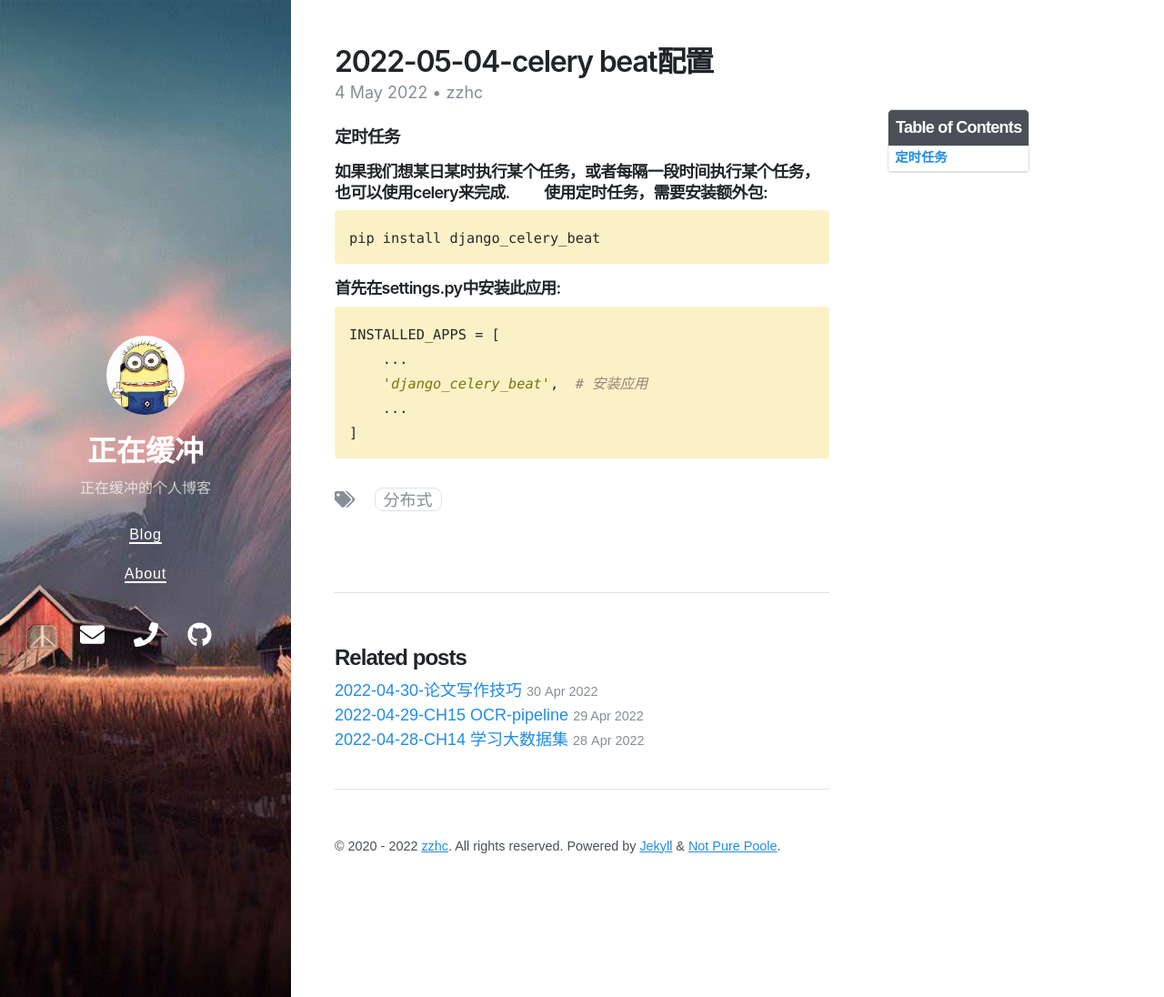
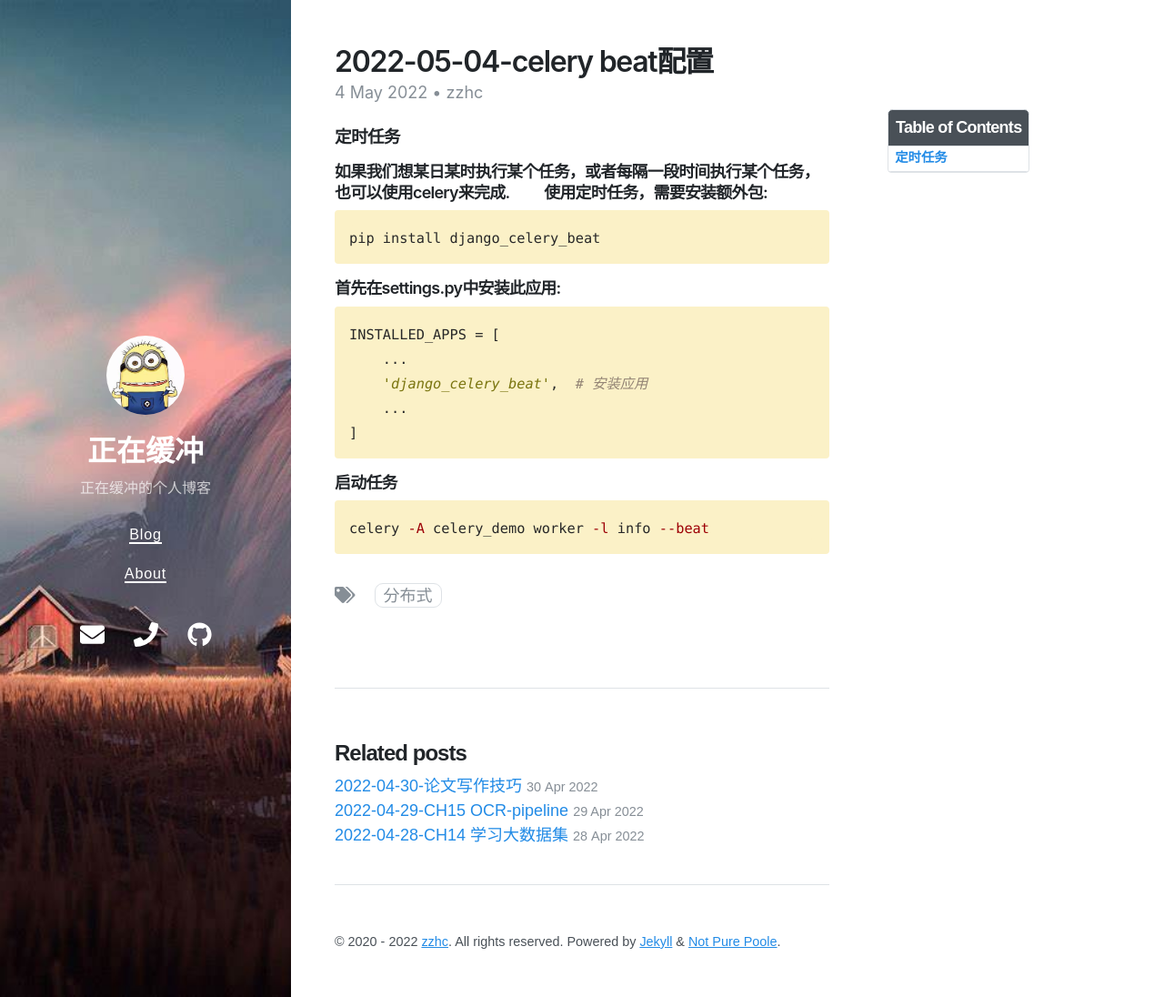
Before and after one commit to Zzhc3321/personal-blog.github.io, a Jekyll site: the page built from _posts/2022-05-04-celery beat配置.md, in a window 1280 px wide and 1096 px high. Shown: the whole window at 91% size. Built offline with Jekyll 4.4.1, drawn with Linux system fonts in a browser that asks for light colours; nearby versions of some CDN libraries.

Commit message:
修改文件: _posts/2022-05-04-celery beat配置.md

````diff
--- a/_posts/2022-05-04-celery beat配置.md
+++ b/_posts/2022-05-04-celery beat配置.md
@@ -23,3 +23,11 @@ INSTALLED_APPS = [
     ...
 ]
 ```
+
+
+
+#### 启动任务
+
+```shell
+celery -A celery_demo worker -l info --beat
+```
````
